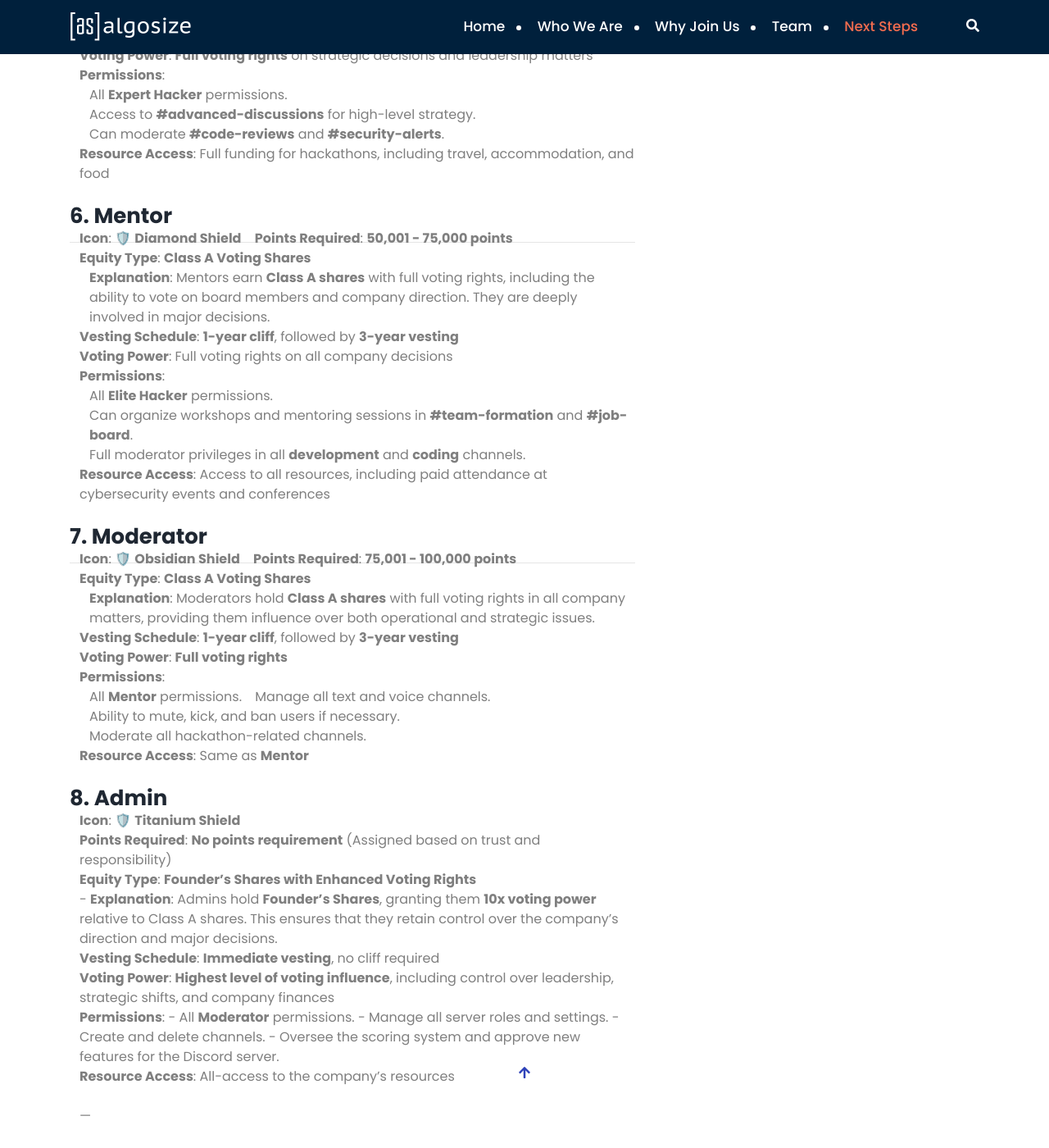
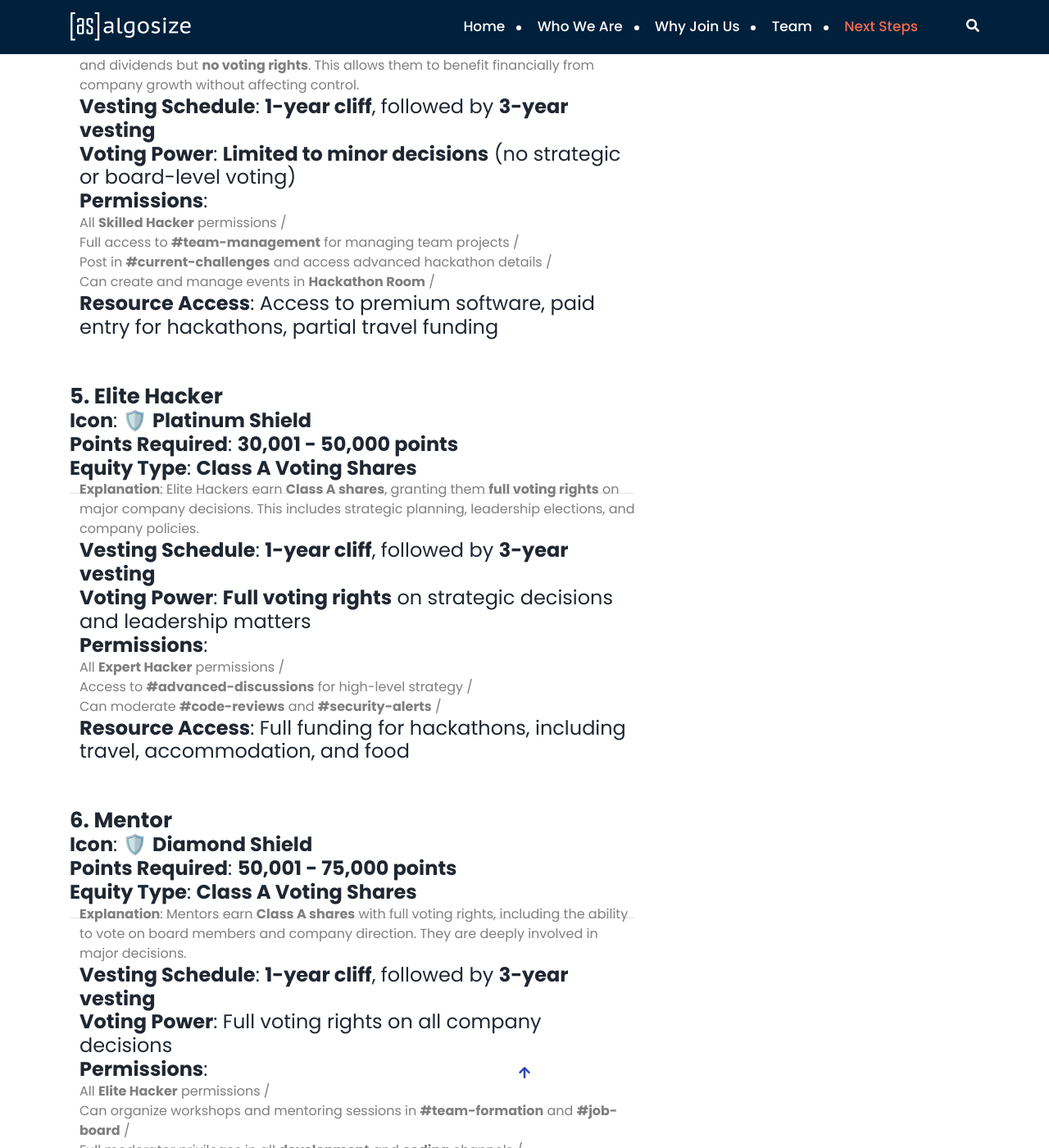
Before and after one commit to AlgoSize/website, a Jekyll site: the page built from _portfolios/ranking-tiers.md, in a window 1280 px wide and 1400 px high, scrolled down 2642 px. Shown: the whole window at 82% size. Built offline with Jekyll 4.4.1, drawn with Linux system fonts in a browser that asks for light colours; some of the changed text lies outside the part shown.

Commit message:
Update ranking-tiers.md

```diff
--- a/_portfolios/ranking-tiers.md
+++ b/_portfolios/ranking-tiers.md
@@ -6,18 +6,25 @@ layout: service
 <br/>
 <br/>
 
+<br/>
+<br/>
+
 ### **1. Novice Hacker**
-- **Icon**: 🛡️ **Copper Shield**
-- **Points Required**: **0 - 2,500 points**
-- **Equity Type**: **Phantom Equity**
+#### **Icon**: 🛡️ **Copper Shield**
+#### **Points Required**: **0 - 2,500 points**
+#### **Equity Type**: **Phantom Equity**
   - **Explanation**: Novice Hackers earn **phantom equity**, which allows them to benefit from the company's growth without owning real shares. Phantom equity mimics stock value but doesn’t provide ownership or voting power. It can be cashed out after a specific vesting period or liquidity event.
-- **Vesting Schedule**: **1-year cliff**, followed by **4-year vesting** (25% per year).
-- **Voting Power**: **None**
-- **Permissions**:
-  - Read and send messages in **#current-challenges**, **#hackathon-discussion**, **#dev-chat**.
-  - View **#code-reviews**, **#security-alerts**, and **#compliance** (but not post).
-  - Join **General Voice** channel.
-- **Resource Access**: Limited
+#### **Vesting Schedule**: **1-year cliff**, followed by **4-year vesting** (25% per year).
+#### **Voting Power**: **None**
+#### **Permissions**:
+  - Read and send messages in **#current-challenges** /
+  - **#hackathon-discussion** /
+  - **#dev-chat** /
+  - View **#code-reviews** /
+  - **#security-alerts** /
+  - **#compliance** (but not post) /
+  - Join **General Voice** channel /
+#### **Resource Access**: Limited
 <br/>
 <br/>
 
@@ -27,18 +34,20 @@ layout: service
 <br/>
 
 ### **2. Junior Hacker**
-- **Icon**: 🛡️ **Bronze Shield**
-- **Points Required**: **2,501 - 7,500 points**
-- **Equity Type**: **Phantom Equity**
+#### **Icon**: 🛡️ **Bronze Shield**
+#### **Points Required**: **2,501 - 7,500 points**
+#### **Equity Type**: **Phantom Equity**
   - **Explanation**: Junior Hackers also earn **phantom equity**, providing them the financial benefits of company growth without voting rights or real ownership. It can be converted into rewards after a vesting period.
-- **Vesting Schedule**: **1-year cliff**, followed by **4-year vesting**
-- **Voting Power**: **None**
-- **Permissions**:
-  - All **Novice Hacker** permissions.
-  - Post in **#code-reviews**, **#team-formation**, and **#security-alerts**.
-  - Access to **#job-board** for potential work or contracts.
-  - Join **Team Meetings** voice channel.
-- **Resource Access**: Access to software tools for development and learning
+#### **Vesting Schedule**: **1-year cliff**, followed by **4-year vesting**
+#### **Voting Power**: **None**
+#### **Permissions**:
+  - All **Novice Hacker** permissions /
+  - Post in **#code-reviews** /
+  - **#team-formation** /
+  - **#security-alerts** /
+  - Access to **#job-board** for potential work or contracts /
+  - Join **Team Meetings** voice channel /
+#### **Resource Access**: Access to software tools for development and learning
 <br/>
 <br/>
 
@@ -48,18 +57,18 @@ layout: service
 <br/>
 
 ### **3. Skilled Hacker**
-- **Icon**: 🛡️ **Silver Shield**
-- **Points Required**: **7,501 - 15,000 points**
-- **Equity Type**: **Phantom Equity**
+#### **Icon**: 🛡️ **Silver Shield**
+#### **Points Required**: **7,501 - 15,000 points**
+#### **Equity Type**: **Phantom Equity**
   - **Explanation**: Skilled Hackers continue to earn **phantom equity**, allowing them to accumulate rewards over time without direct ownership of the company or voting power. They can cash in phantom equity at a future date based on company growth.
-- **Vesting Schedule**: **1-year cliff**, followed by **4-year vesting**
-- **Voting Power**: **None**
-- **Permissions**:
-  - All **Junior Hacker** permissions.
-  - Can create threads in **#hackathon-discussion**.
-  - Access to **#team-management** for organizing teams and managing projects.
-  - Join **Hackathon Room** voice channel.
-- **Resource Access**: Limited access to advanced software and tools, partial funding for hackathons (no travel)
+#### **Vesting Schedule**: **1-year cliff**, followed by **4-year vesting**
+#### **Voting Power**: **None**
+#### **Permissions**:
+  - All **Junior Hacker** permissions /
+  - Can create threads in **#hackathon-discussion** /
+  - Access to **#team-management** for organizing teams and managing projects /
+  - Join **Hackathon Room** voice channel /
+#### **Resource Access**: Limited access to advanced software and tools, partial funding for hackathons (no travel)
 <br/>
 <br/>
 
@@ -69,18 +78,18 @@ layout: service
 <br/>
 
 ### **4. Expert Hacker**
-- **Icon**: 🛡️ **Gold Shield**
-- **Points Required**: **15,001 - 30,000 points**
-- **Equity Type**: **Class B Non-Voting Shares**
+#### **Icon**: 🛡️ **Gold Shield**
+#### **Points Required**: **15,001 - 30,000 points**
+#### **Equity Type**: **Class B Non-Voting Shares**
   - **Explanation**: Expert Hackers earn **Class B shares**, providing them equity ownership and dividends but **no voting rights**. This allows them to benefit financially from company growth without affecting control.
-- **Vesting Schedule**: **1-year cliff**, followed by **3-year vesting**
-- **Voting Power**: **Limited to minor decisions** (no strategic or board-level voting)
-- **Permissions**:
-  - All **Skilled Hacker** permissions.
-  - Full access to **#team-management** for managing team projects.
-  - Post in **#current-challenges** and access advanced hackathon details.
-  - Can create and manage events in **Hackathon Room**.
-- **Resource Access**: Access to premium software, paid entry for hackathons, partial travel funding
+#### **Vesting Schedule**: **1-year cliff**, followed by **3-year vesting**
+#### **Voting Power**: **Limited to minor decisions** (no strategic or board-level voting)
+#### **Permissions**:
+  - All **Skilled Hacker** permissions /
+  - Full access to **#team-management** for managing team projects /
+  - Post in **#current-challenges** and access advanced hackathon details /
+  - Can create and manage events in **Hackathon Room** /
+#### **Resource Access**: Access to premium software, paid entry for hackathons, partial travel funding
 <br/>
 <br/>
 
@@ -90,17 +99,17 @@ layout: service
 <br/>
 
 ### **5. Elite Hacker**
-- **Icon**: 🛡️ **Platinum Shield**
-- **Points Required**: **30,001 - 50,000 points**
-- **Equity Type**: **Class A Voting Shares**
+#### **Icon**: 🛡️ **Platinum Shield**
+#### **Points Required**: **30,001 - 50,000 points**
+#### **Equity Type**: **Class A Voting Shares**
   - **Explanation**: Elite Hackers earn **Class A shares**, granting them **full voting rights** on major company decisions. This includes strategic planning, leadership elections, and company policies.
-- **Vesting Schedule**: **1-year cliff**, followed by **3-year vesting**
-- **Voting Power**: **Full voting rights** on strategic decisions and leadership matters
-- **Permissions**:
-  - All **Expert Hacker** permissions.
-  - Access to **#advanced-discussions** for high-level strategy.
-  - Can moderate **#code-reviews** and **#security-alerts**.
-- **Resource Access**: Full funding for hackathons, including travel, accommodation, and food
+#### **Vesting Schedule**: **1-year cliff**, followed by **3-year vesting**
+#### **Voting Power**: **Full voting rights** on strategic decisions and leadership matters
+#### **Permissions**:
+  - All **Expert Hacker** permissions /
+  - Access to **#advanced-discussions** for high-level strategy /
+  - Can moderate **#code-reviews** and **#security-alerts** /
+#### **Resource Access**: Full funding for hackathons, including travel, accommodation, and food
 <br/>
 <br/>
 
@@ -110,17 +119,17 @@ layout: service
 <br/>
 
 ### **6. Mentor**
-- **Icon**: 🛡️ **Diamond Shield**
-- **Points Required**: **50,001 - 75,000 points**
-- **Equity Type**: **Class A Voting Shares**
+#### **Icon**: 🛡️ **Diamond Shield**
+#### **Points Required**: **50,001 - 75,000 points**
+#### **Equity Type**: **Class A Voting Shares**
   - **Explanation**: Mentors earn **Class A shares** with full voting rights, including the ability to vote on board members and company direction. They are deeply involved in major decisions.
-- **Vesting Schedule**: **1-year cliff**, followed by **3-year vesting**
-- **Voting Power**: Full voting rights on all company decisions
-- **Permissions**:
-  - All **Elite Hacker** permissions.
-  - Can organize workshops and mentoring sessions in **#team-formation** and **#job-board**.
-  - Full moderator privileges in all **development** and **coding** channels.
-- **Resource Access**: Access to all resources, including paid attendance at cybersecurity events and conferences
+#### **Vesting Schedule**: **1-year cliff**, followed by **3-year vesting**
+#### **Voting Power**: Full voting rights on all company decisions
+#### **Permissions**:
+  - All **Elite Hacker** permissions /
+  - Can organize workshops and mentoring sessions in **#team-formation** and **#job-board** /
+  - Full moderator privileges in all **development** and **coding** channels /
+#### **Resource Access**: Access to all resources, including paid attendance at cybersecurity events and conferences
 <br/>
 <br/>
 
@@ -130,18 +139,18 @@ layout: service
 <br/>
 
 ### **7. Moderator**
-- **Icon**: 🛡️ **Obsidian Shield**
-- **Points Required**: **75,001 - 100,000 points**
-- **Equity Type**: **Class A Voting Shares**
+#### **Icon**: 🛡️ **Obsidian Shield**
+#### **Points Required**: **75,001 - 100,000 points**
+#### **Equity Type**: **Class A Voting Shares**
   - **Explanation**: Moderators hold **Class A shares** with full voting rights in all company matters, providing them influence over both operational and strategic issues.
-- **Vesting Schedule**: **1-year cliff**, followed by **3-year vesting**
-- **Voting Power**: **Full voting rights**
-- **Permissions**:
-  - All **Mentor** permissions.
-  - Manage all text and voice channels.
-  - Ability to mute, kick, and ban users if necessary.
-  - Moderate all hackathon-related channels.
-- **Resource Access**: Same as **Mentor**
+#### **Vesting Schedule**: **1-year cliff**, followed by **3-year vesting**
+#### **Voting Power**: **Full voting rights**
+#### **Permissions**:
+  - All **Mentor** permissions /
+  - Manage all text and voice channels /
+  - Ability to mute, kick, and ban users if necessary /
+  - Moderate all hackathon-related channels /
+#### **Resource Access**: Same as **Mentor**
 <br/>
 <br/>
 
@@ -151,18 +160,18 @@ layout: service
 <br/>
 
 ### **8. Admin**
-- **Icon**: 🛡️ **Titanium Shield**
-- **Points Required**: **No points requirement** (Assigned based on trust and responsibility)
-- **Equity Type**: **Founder's Shares with Enhanced Voting Rights**
-  \- **Explanation**: Admins hold **Founder's Shares**, granting them **10x voting power** relative to Class A shares. This ensures that they retain control over the company’s direction and major decisions.
-- **Vesting Schedule**: **Immediate vesting**, no cliff required
-- **Voting Power**: **Highest level of voting influence**, including control over leadership, strategic shifts, and company finances
-- **Permissions**:
-  \- All **Moderator** permissions.
-  \- Manage all server roles and settings.
-  \- Create and delete channels.
-  \- Oversee the scoring system and approve new features for the Discord server.
-- **Resource Access**: All-access to the company’s resources
+#### **Icon**: 🛡️ **Titanium Shield**
+#### **Points Required**: **No points requirement** (Assigned based on trust and responsibility)
+#### **Equity Type**: **Founder's Shares with Enhanced Voting Rights**
+  - **Explanation**: Admins hold **Founder's Shares**, granting them **10x voting power** relative to Class A shares. This ensures that they retain control over the company’s direction and major decisions.
+#### **Vesting Schedule**: **Immediate vesting**, no cliff required
+#### **Voting Power**: **Highest level of voting influence**, including control over leadership, strategic shifts, and company finances
+#### **Permissions**:
+  - All **Moderator** permissions /
+  - Manage all server roles and settings /
+  - Create and delete channels /
+  - Oversee the scoring system and approve new features for the Discord server /
+#### **Resource Access**: All-access to the company’s resources
 <br/>
 <br/>
 ---
```
